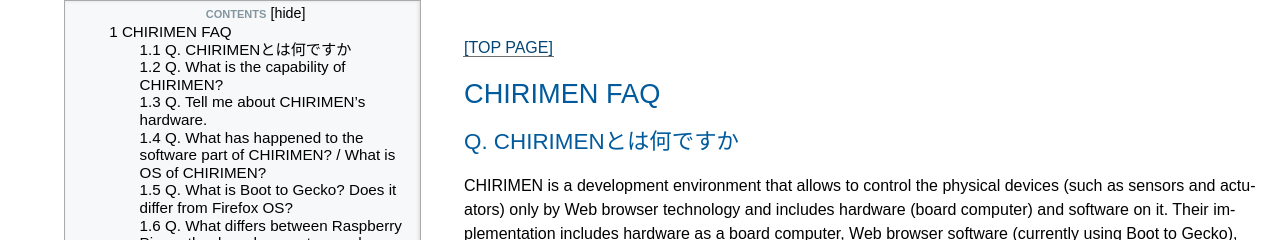
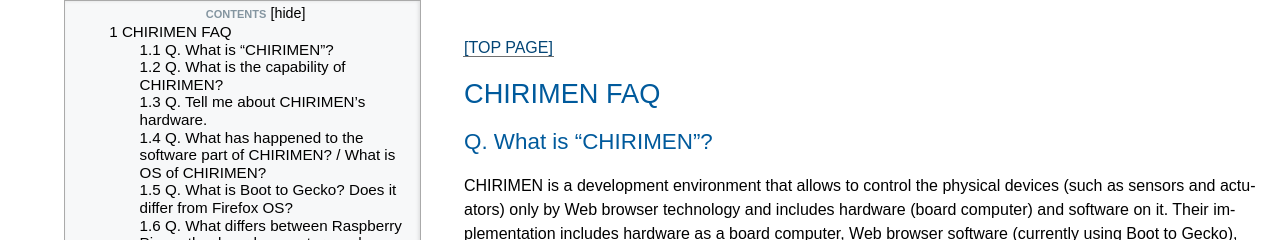
Before and after one commit to chirimen-oh/chirimen-oh.github.io, a Jekyll site: the page built from docs/en/FAQ.md, in a window 1280 px wide and 900 px high. Shown: the top 240 px of the window. Built offline with Jekyll 4.4.1, drawn with Linux system fonts in a browser that asks for light colours; nearby versions of some CDN libraries.

Commit message:
Update FAQ.md

```diff
--- a/docs/en/FAQ.md
+++ b/docs/en/FAQ.md
@@ -4,7 +4,7 @@ title: FAQ
 ---
 # CHIRIMEN FAQ
 
-## Q. CHIRIMENとは何ですか
+## Q. What is "CHIRIMEN"?
 CHIRIMEN is a development environment that allows to control the physical devices (such as sensors and actuators) only by Web browser technology and includes hardware (board computer) and software on it.
 Their implementation includes hardware as a board computer, Web browser software (currently using Boot to Gecko), and low-level device APIs (WebGPIO and WebI2C etc.) to control physical devices by web apps or JavaScript It is developed by CHIRIMEN Open Hardware community and code-named “CHIRIMEN”.
 Their hardware and software have been released as open source.
```
